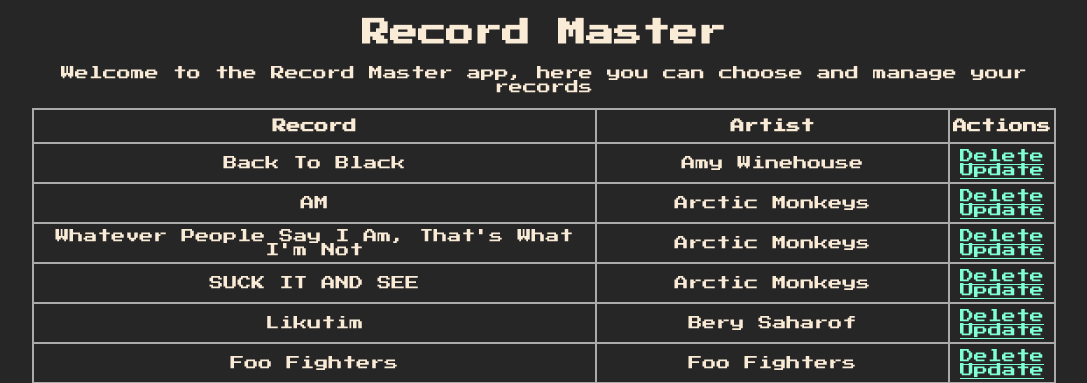
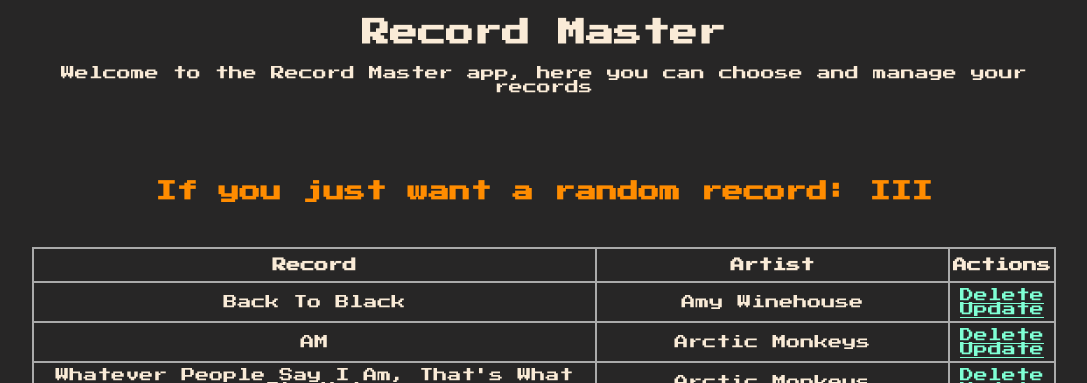
Before and after one commit to OriKedar/spinerwebapp, a Flask app: page / in a window 1280 px wide. Shown: the top 383 px of the page, without its empty margins (96-1183 px from the left). Run offline with Flask 2, Linux system fonts and the light colour scheme; data comes from the database, SQL or seed files in the repository.

Commit message:
rendom line at the top

```diff
--- a/static/css/main.css
+++ b/static/css/main.css
@@ -13,7 +13,11 @@
 .content {
     margin: 0 auto;
     width: 80%;
-    }
+}
+
+.random {
+    color: darkorange;
+}
 
 table, td, th {
     border: 2px solid #aaa;
--- a/templates/index.html
+++ b/templates/index.html
@@ -15,6 +15,10 @@
     {% if records| length < 1 %}
     <h4 style="text-align: center">There are no records. create one below.</h4>
     {% else %}
+    <br></br>
+    <br></br>
+    <h2 style="text-align: center" class="random">If you just want a random record: {{ (records|random).content }}</h2>
+    <br></br>
     <table>
         <tr>
             <th>Record</th>
```
